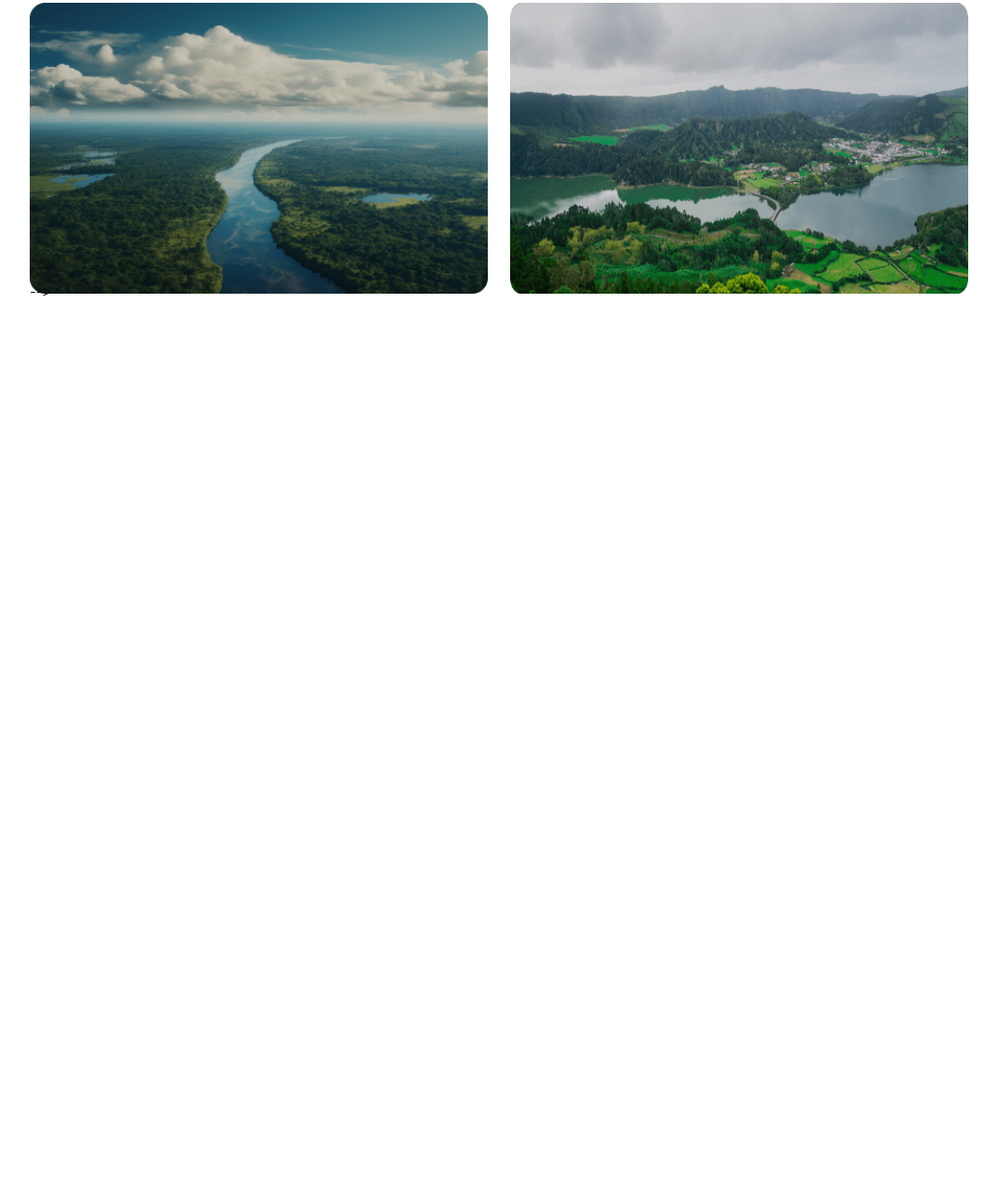
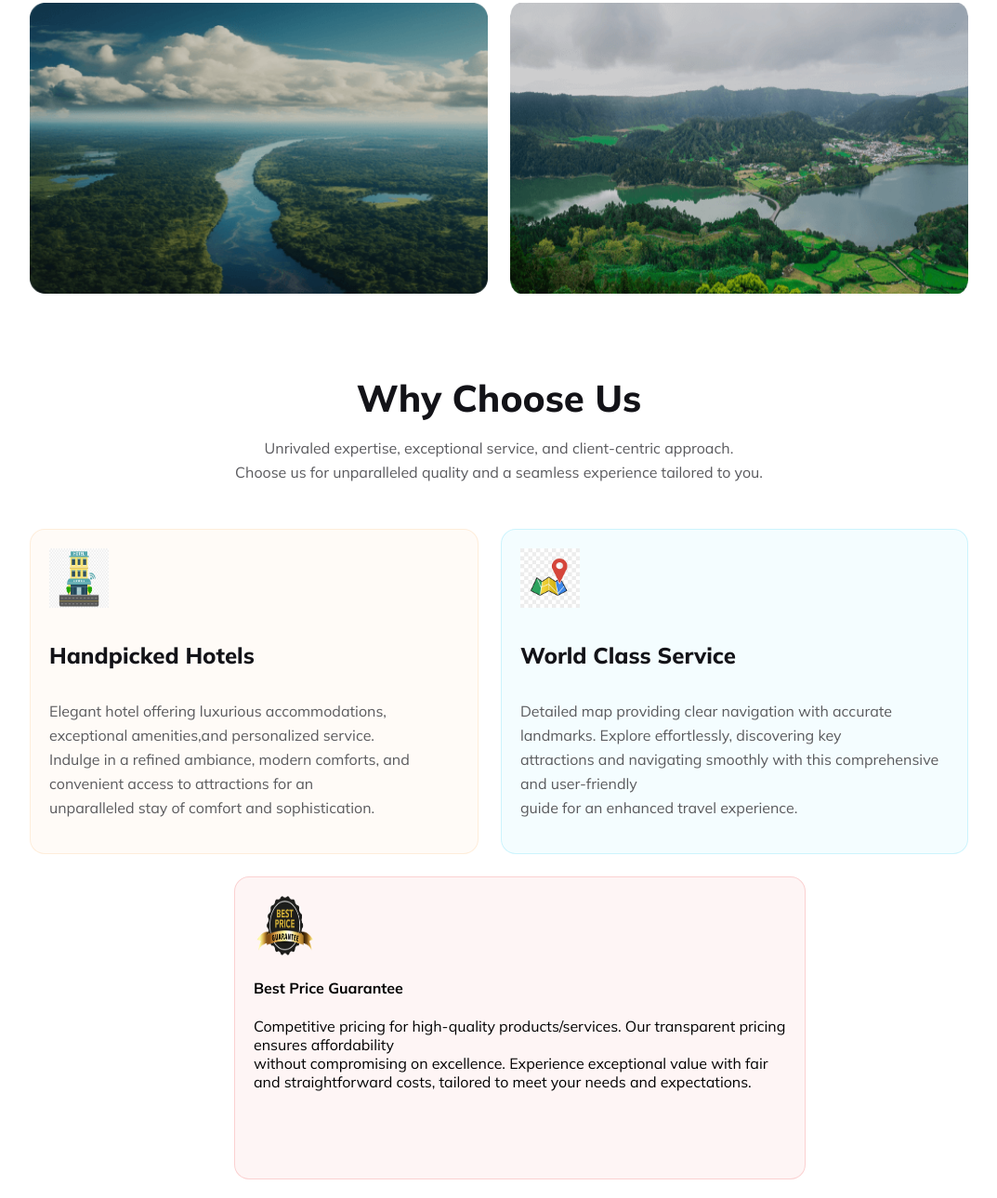
Before and after one commit to Rejuan7/My-Second-Assignment, a plain HTML site: page index.html in a window 1280 px wide. Shown: the part 2355-3644 px from the top of the page at 93% size, without its empty margins (103-1176 px from the left). Before the commit the page ends 2678 px from the top, so only its background shows below. Drawn offline with Linux system fonts and the light colour scheme.

Commit message:
added why choose us section

```diff
--- a/index.html
+++ b/index.html
@@ -97,11 +97,43 @@
                        <img src="Images/Rectangle 11.png" alt="">
                        <img src="Images/Rectangle 10.png" alt="">
 
-                   </div>          -->
+                   </div>
 
 
               </section>
             </section>
+
+            <!-- Why choose us -->
+            <section class="why-choose-us">
+             <div class="choose-article">
+              <div class="choose-heading">Why Choose Us</div>
+              <p class="choose-description">
+               Unrivaled expertise, exceptional service, and client-centric approach. <br>
+                Choose us for unparalleled quality and a seamless experience tailored to you.</p>
+             </div>
+             <div class="card-container">
+                <div class="card1">
+                  <img class="card1-img" src="Images/hotel-building.jpg" alt="">
+                  <h4>Handpicked Hotels</h4>
+                  <p>
+                     Elegant hotel offering luxurious accommodations, exceptional amenities,and personalized service. <br>  Indulge in a refined ambiance, modern comforts,
+                     and convenient access to attractions for an <br> unparalleled stay of comfort and sophistication.</p>
+                </div>
+                <div class="card2">
+                  <img class="card2-img" src="Images/maps-icon.jpg" alt="">
+                  <h4>World Class Service</h4>
+                  <p>
+                     Detailed map providing clear navigation with accurate landmarks. Explore effortlessly,  discovering key <br> attractions and navigating smoothly with this comprehensive and user-friendly <br> guide for  an enhanced travel experience.
+                  </p>
+                </div>
+             </div>
+              <div class="card3">
+               <img class="card3-img" src="Images/Best-Price-Badge_Black.png" alt="">
+               <h4>Best Price Guarantee</h4>
+               <p>
+                  Competitive pricing for high-quality products/services. Our transparent pricing ensures affordability <br> without compromising on excellence. Experience exceptional value with fair <br> and straightforward costs, tailored to meet your needs and expectations.</p>
+              </div>
+            </section>
       </main>
 </body>
 </html>
--- a/style/design.css
+++ b/style/design.css
@@ -4,13 +4,15 @@
 * {
               font-family: 'Mulish', sans-serif;
 }
-body{
+
+body {
               margin: 0px;
 }
 
 main {
               margin-left: 135px;
               margin-right: 135px;
+              margin-bottom: 20px;
 }
 
 /* header section */
@@ -199,23 +201,105 @@ select {
               margin-bottom: 0;
 }
 
- .destination-img img{
+.destination-img img {
               height: 100%;
               width: 100%;
 }
-.row{
-              height:300px ;
+
+.row {
+              height: 300px;
               display: grid;
-              grid-template-columns: repeat(2 , 1fr);
+              grid-template-columns: repeat(2, 1fr);
               gap: 24px;
               margin-top: 24px;
 
 }
-.row1{
+
+.row1 {
               height: 300px;
               display: grid;
-              grid-template-columns: repeat(3 ,1fr);
+              grid-template-columns: repeat(3, 1fr);
               gap: 24px;
               margin-top: 24px;
               margin-bottom: 80px;
 }
+
+/* why choose us section */
+.choose-article {
+              text-align: center;
+              margin-top: 100px;
+}
+
+.choose-heading {
+              color: #131318;
+              font-size: 40px;
+              font-weight: 800;
+}
+
+.choose-description {
+              color: rgba(19, 19, 24, 0.70);
+              font-size: 16px;
+              font-weight: 400;
+              line-height: 26px;
+}
+
+.card-container {
+              margin-top: 48px;
+              display: flex;
+              gap: 24px;
+}
+
+.card1 {
+              border-radius: 16px;
+              border: 1px solid rgba(251, 181, 99, 0.20);
+              background: rgba(251, 181, 99, 0.05);
+              padding: 20px;
+}
+
+.card1-img {
+              width: 64px;
+              height: 64px;
+}
+
+.card-container h4 {
+              color: #131318;
+              font-size: 24px;
+              font-weight: 800;
+}
+
+.card-container p {
+              color: #5A5A5D;
+              font-size: 16px;
+              font-weight: 400;
+              line-height: 26px;
+}
+
+.card2 {
+              border-radius: 16px;
+              border: 1px solid rgba(41, 206, 246, 0.20);
+              background: rgba(41, 206, 246, 0.05);
+              padding: 20px;
+}
+
+.card2-img {
+              width: 64px;
+              height: 64px;
+}
+/* .why-choose-us .card3{
+              justify-content: center;
+} */
+.card3 {
+              border-radius: 16px;
+              border: 1px solid rgba(233, 68, 68, 0.20);
+              background: rgba(233, 68, 68, 0.05);
+              padding: 20px;
+              width: 573px;
+              height: 284px;
+              margin-top: 24px;
+              margin-left: 220px;
+
+}
+.card3-img {
+              width: 64px;
+              height: 64px;
+}
```
Also changed, not shown: Images/Best-Price-Badge_Black.png (added), Images/hotel-building.jpg (added), Images/maps-icon.jpg (added).
